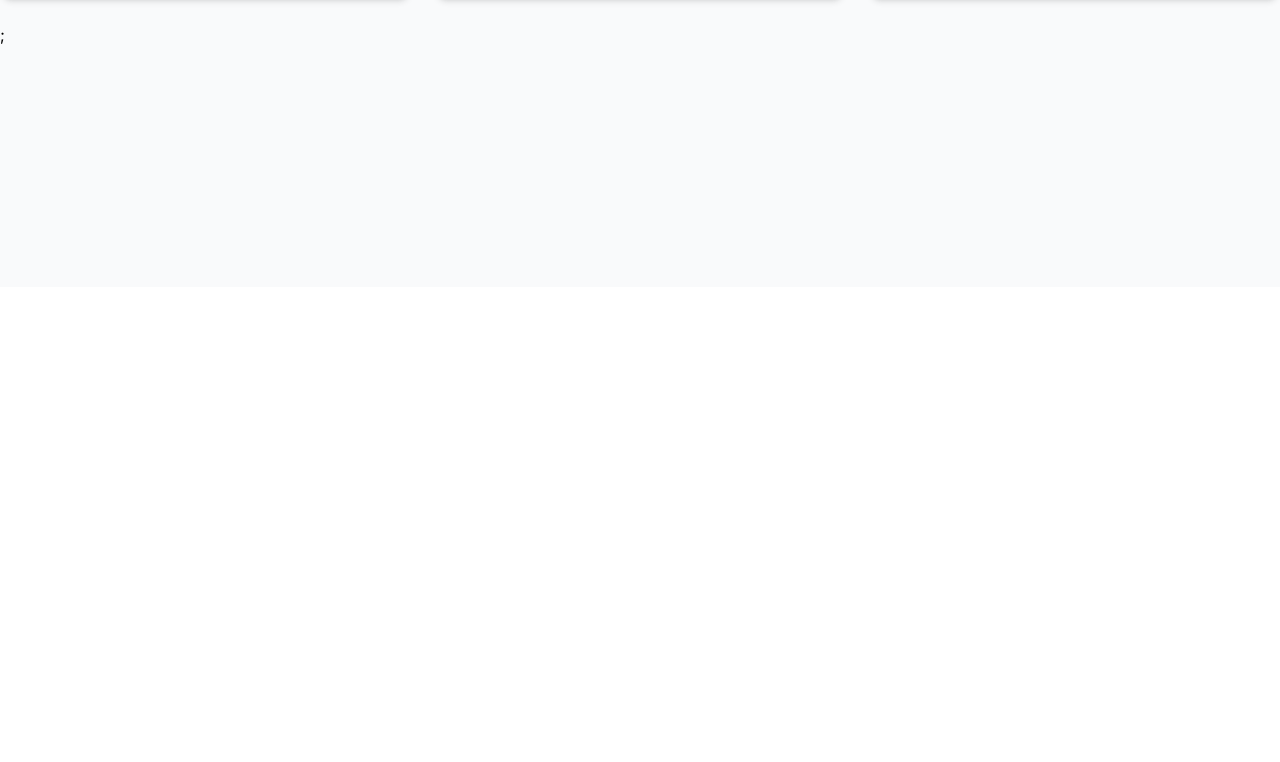
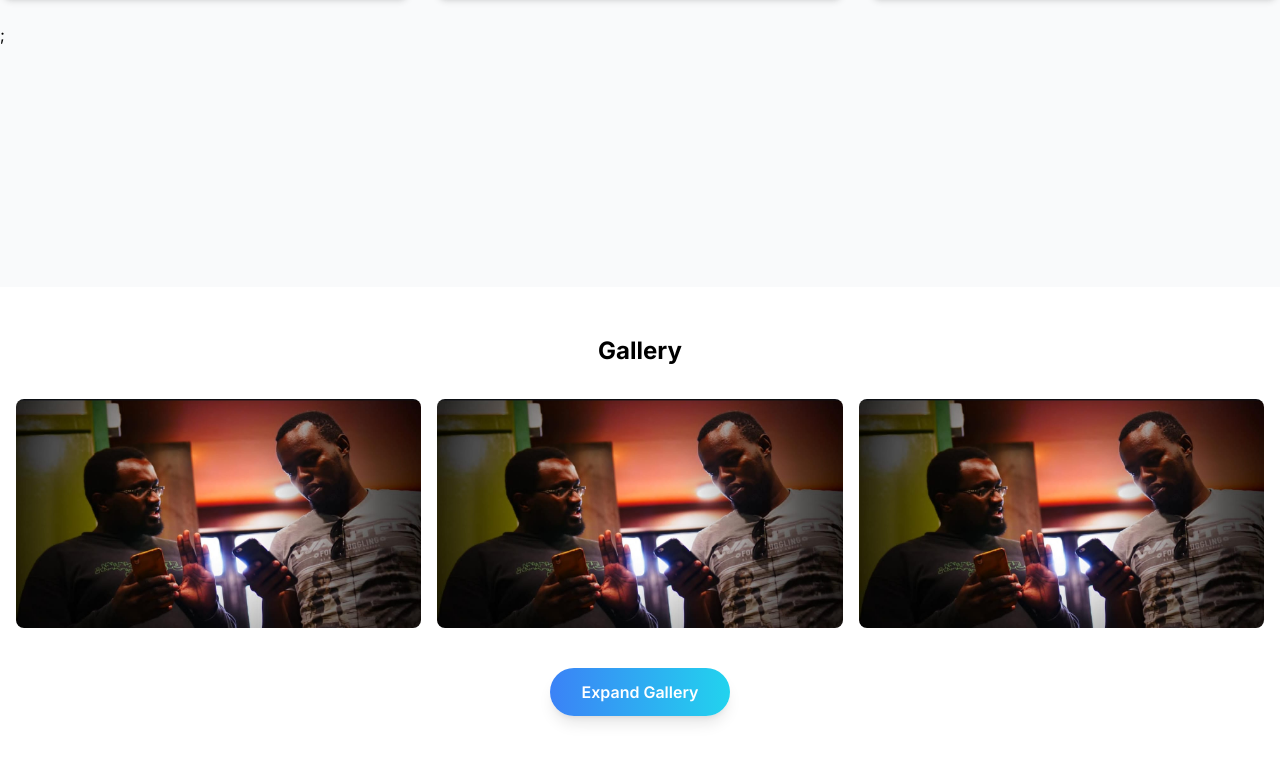
Before and after one commit to levimarkmuigai/Njoroge-React-Portfolio, a React (Vite) app: page / in a window 1280 px wide. Shown: the part 2907-3669 px from the top of the page. Before the commit the page ends 3194 px from the top, so only its background shows below. Built offline with nearby package versions, Linux system fonts and the light colour scheme.

Commit message:
For users gallery.

```diff
--- a/src/App.jsx
+++ b/src/App.jsx
@@ -5,7 +5,7 @@ import ServiceSection from './components/ServiceSection';
 import PortfolioSection from './components/PortfolioSection'
 import ClienteleSection from './components/ClienteleSection';
 import TestimonialsSection from './components/TestimonialsSection';
-
+import GallerySection from './components/GallerySection';
 function App() {
 
   return (
@@ -16,6 +16,7 @@ function App() {
       <PortfolioSection/>
       <ClienteleSection/>
       <TestimonialsSection/>
+      <GallerySection/>
     </>
   );
 }
--- /dev/null
+++ b/src/components/GallerySection.jsx
@@ -0,0 +1,68 @@
+import React, { useState, useRef } from 'react';
+import { motion, AnimatePresence } from "framer-motion";
+
+import picture from '../assets/service2.jpg';
+
+const galleryItems = Array(12).fill(picture);
+const COLLAPSED_COUNT = 3;
+
+export default function GallerySection() {
+  const [expanded, setExpanded] = useState(false);
+  const sectionRef = useRef(null);
+
+  const visibleItems = expanded ? galleryItems : galleryItems.slice(0, COLLAPSED_COUNT);
+
+  const handleToggle = () => {
+    setExpanded(!expanded);
+
+    if (expanded && sectionRef.current) {
+      const y = sectionRef.current.getBoundingClientRect().top + window.scrollY - 80;
+      window.scrollTo({ top: y, behavior: "smooth" });
+    }
+  };
+
+  return (
+    <section aria-label="Gallery" className="py-12 px-4" ref={sectionRef}>
+      <h2 className="text-2xl font-bold text-center mb-8">Gallery</h2>
+
+      <motion.div
+        className="columns-1 sm:columns-2 lg:columns-3 gap-4"
+        layout
+        transition={{ duration: 0.4, ease: "easeInOut" }}
+      >
+        <AnimatePresence>
+          {visibleItems.map((src, index) => (
+            <motion.img
+              key={index}
+              src={src}
+              alt={`Gallery image ${index + 1}`}
+              loading="lazy"
+              layout
+              initial={{ opacity: 0, scale: 0.95 }}
+              animate={{ opacity: 1, scale: 1 }}
+              exit={{ opacity: 0, scale: 0.95 }}
+              transition={{ duration: 0.3 }}
+              className="w-full mb-4 rounded-lg transform transition-transform duration-300 hover:scale-105 hover:shadow-lg"
+            />
+          ))}
+        </AnimatePresence>
+      </motion.div>
+
+      <div className="flex justify-center mt-6">
+        <button
+          onClick={handleToggle}
+          className="
+            px-8 py-3
+            bg-gradient-to-r from-blue-500 to-cyan-400
+            text-white font-semibold
+            rounded-full
+            shadow-lg hover:shadow-xl
+            transition transform hover:-translate-y-0.5
+          "
+        >
+          {expanded ? "Collapse Gallery" : "Expand Gallery"}
+        </button>
+      </div>
+    </section>
+  );
+}
```
